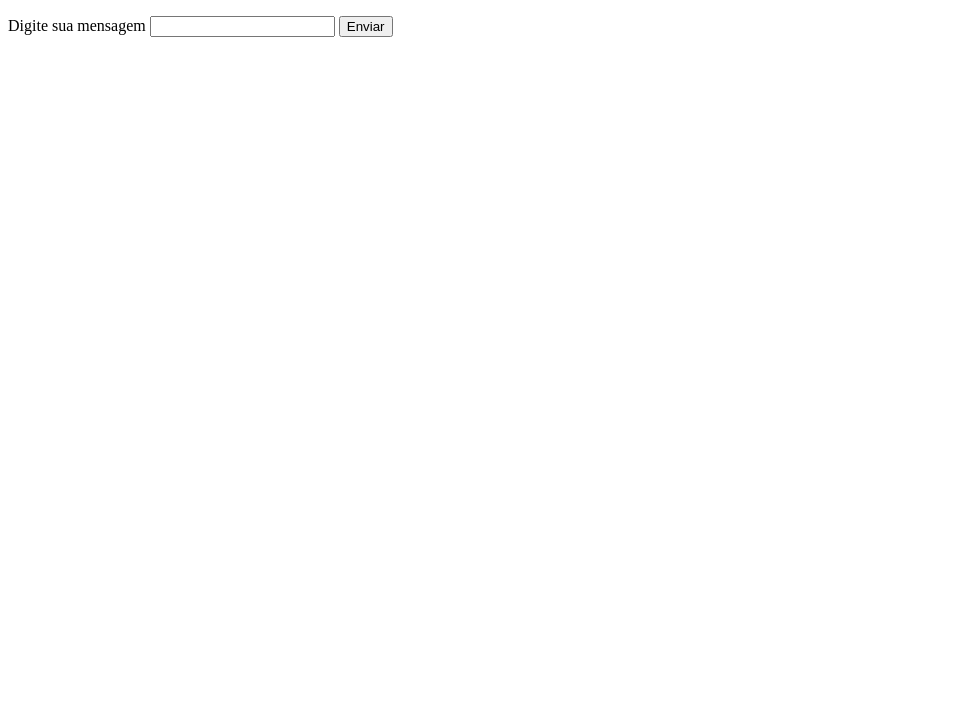
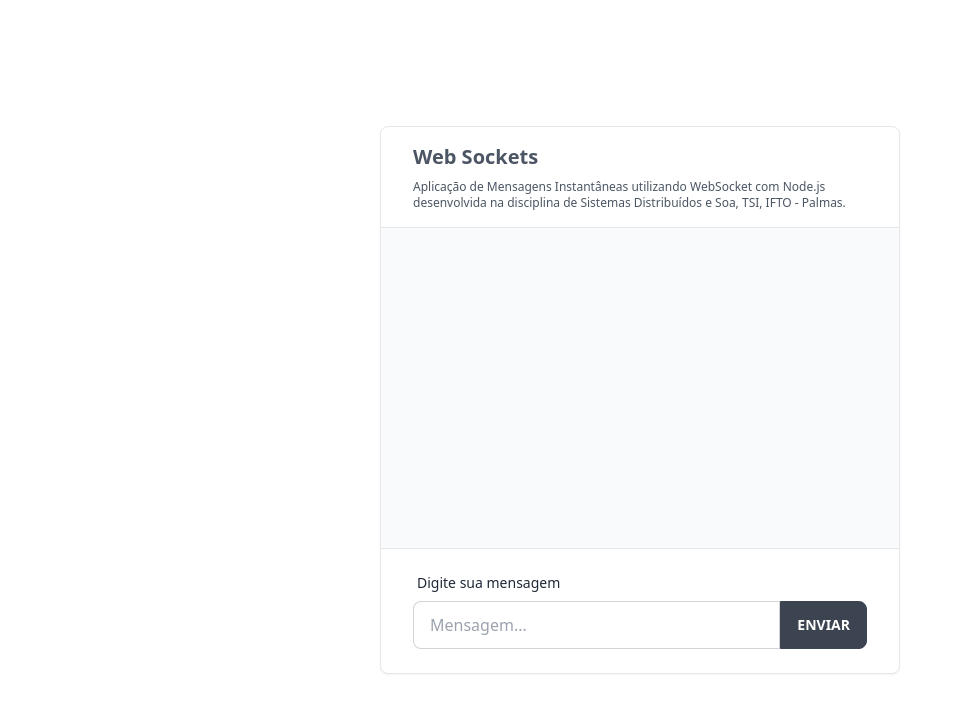
Before and after one commit to luanluz/sds-websockets, a website: page index.html in a window 1280 px wide. Shown: the whole page, without its empty margins (0-955 px from the left). Drawn offline with nearby package versions, Linux system fonts and the light colour scheme; no server answers.

Commit message:
✨ Altera layout de chat

```diff
--- a/index.html
+++ b/index.html
@@ -5,17 +5,49 @@
     <meta http-equiv="X-UA-Compatible" content="IE=edge">
     <meta name="viewport" content="width=device-width, initial-scale=1.0">
     <title>Chat</title>
+    <link href="https://cdn.jsdelivr.net/npm/daisyui@2.51.5/dist/full.css" rel="stylesheet" type="text/css" />
+    <script src="https://cdn.tailwindcss.com"></script>
 </head>
-<body>
-    <form>
-        <ul id="messages"></ul>
+<body data-theme="light">
+    <section class="flex flex-col justify-center antialiased bg-white text-gray-600 min-h-screen p-4">
+        <div class="h-full">
+            <div class="card max-w-[520px] mx-auto bg-white border rounded-lg shadow-sm overflow-hidden">
+                <div class="border-b px-8 py-4">
+                    <h2 class="card-title mb-2">
+                        Web Sockets
+                    </h2>
+                    <p class="text-xs">
+                        Aplicação de Mensagens Instantâneas utilizando
+                        WebSocket com Node.js desenvolvida na disciplina
+                        de Sistemas Distribuídos e Soa, TSI, IFTO - Palmas.
+                    </p>
+                </div>
 
-        <label for="message">
-            Digite sua mensagem
-            <input type="text" id="message" name="message">
-        </label>
-        <button type="submit">Enviar</button>
-    </form>
+                <div id="messages" class="bg-gray-50 p-8 overflow-y-auto h-80"></div>
+
+                <form class="border-t px-8 pt-4 pb-6">
+                    <div class="form-control">
+                        <label class="label" for="message">
+                            <span class="label-text">
+                                Digite sua mensagem
+                            </span>
+                        </label>
+                        <label class="input-group">
+                            <input
+                                id="message"
+                                type="text"
+                                placeholder="Mensagem..."
+                                class="input input-bordered w-full"
+                            />
+                            <button class="btn">
+                                Enviar
+                            </button>
+                        </label>
+                    </div>
+                </form>
+            </div>
+        </div>
+    </section>
 
     <script src="/socket.io/socket.io.js"></script>
     <script src="index.js"></script>
--- a/public/index.js
+++ b/public/index.js
@@ -10,7 +10,11 @@ window.onload = () => {
     const socket = io()
 
     // waiting for messages
-    socket.on(socketEvent, message => $('#messages').innerHTML += `<li>${message}</li>`)
+    socket.on(socketEvent, message => $('#messages').innerHTML += `
+        <div class="chat chat-end">
+            <div class="chat-bubble">${message}</div>
+        </div>`
+    )
 
     // submit form
     $('form').addEventListener('submit', event => {
```
